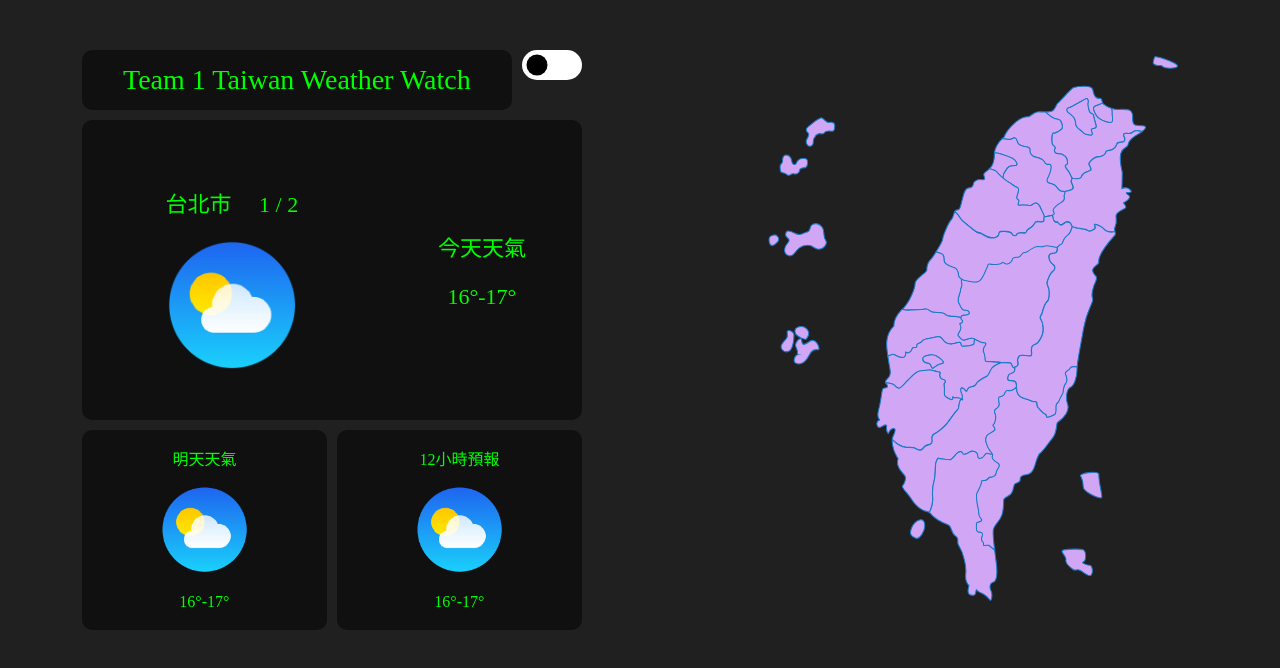
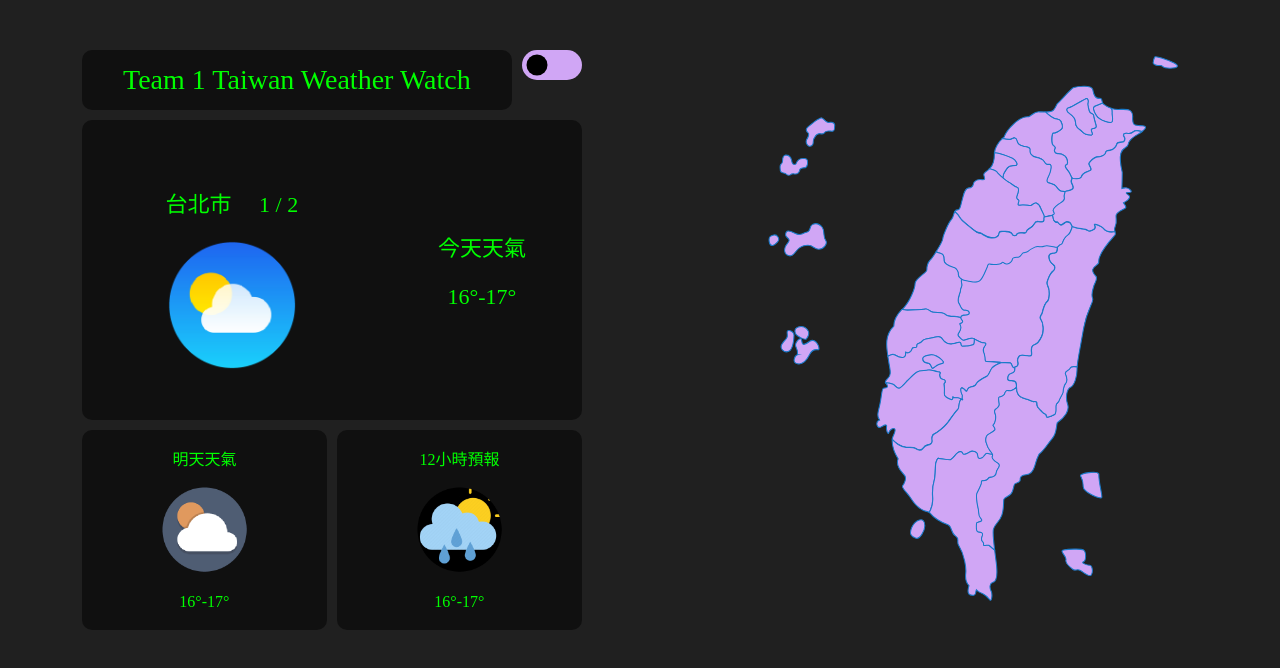
Before and after one commit to Yjaywang/Team-1-Taiwan-Weather-Watch, a plain HTML site: page taiwan.html in a window 1280 px wide. Drawn offline with Linux system fonts and the light colour scheme.

Commit message:
新增windy-icon

```diff
--- a/css/toggleButton.css
+++ b/css/toggleButton.css
@@ -1,6 +1,6 @@
 #toggleButton{
     position: relative;
-    background-color: #fff;
+    background-color: #d0a6f5;
     width: 60px;
     height: 30px;
     border-radius: 50px;
--- a/taiwan.html
+++ b/taiwan.html
@@ -35,12 +35,12 @@
                     </div>
                     <div class="tomorrow">
                         <p>明天天氣</p>
-                        <img src="img/windy_icon.png">
+                        <img src="img/windy_icon-1.png">
                         <p>16°-17°</p>
                     </div>
                     <div class="later">
                         <p>12小時預報</p>
-                        <img src="img/windy_icon.png">
+                        <img src="img/windy_icon-2.png">
                         <p>16°-17°</p>
                     </div>
                 </div>
```
Also changed, not shown: img/windy_icon-1.png (added), img/windy_icon-2.png (added).
